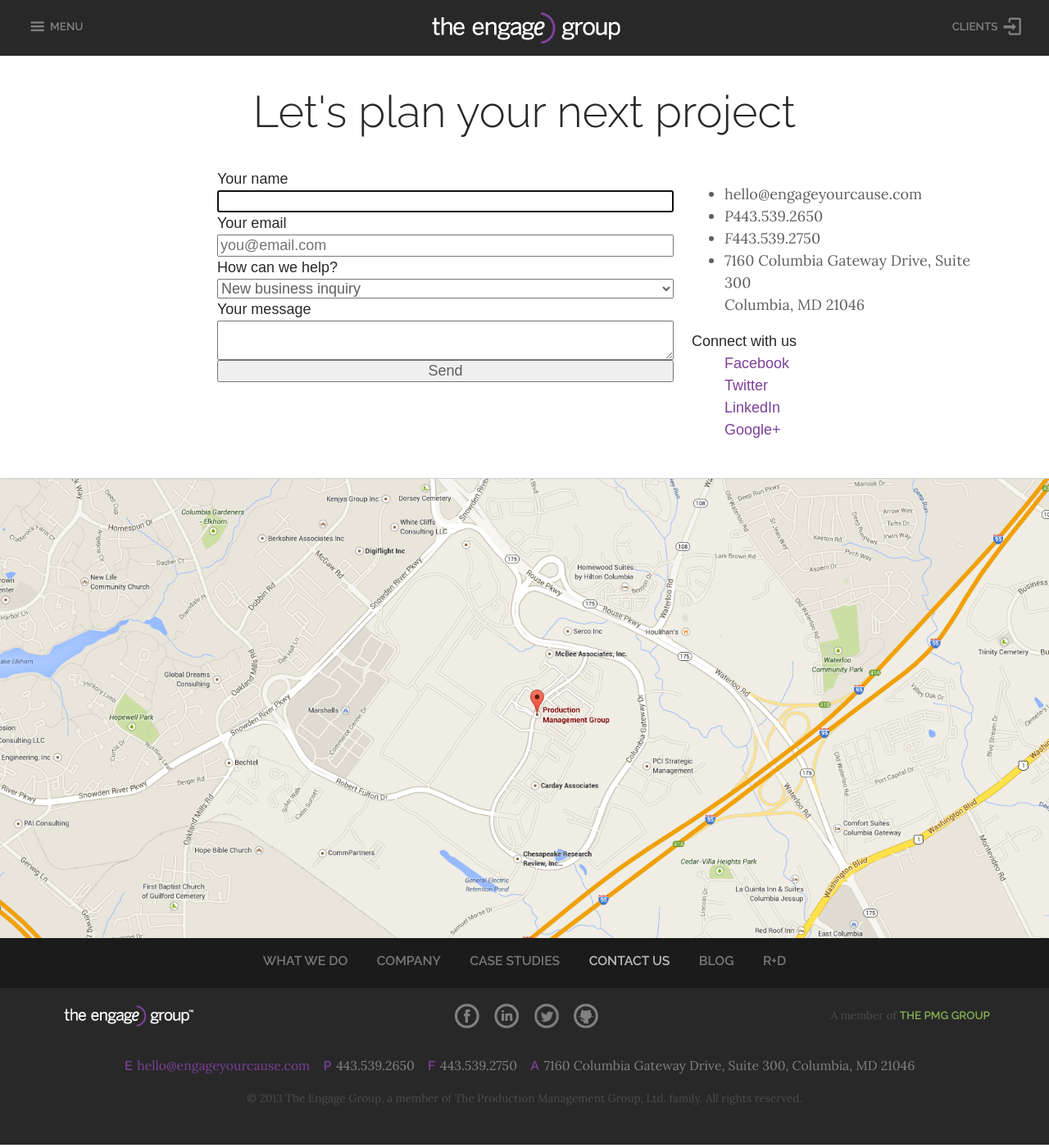
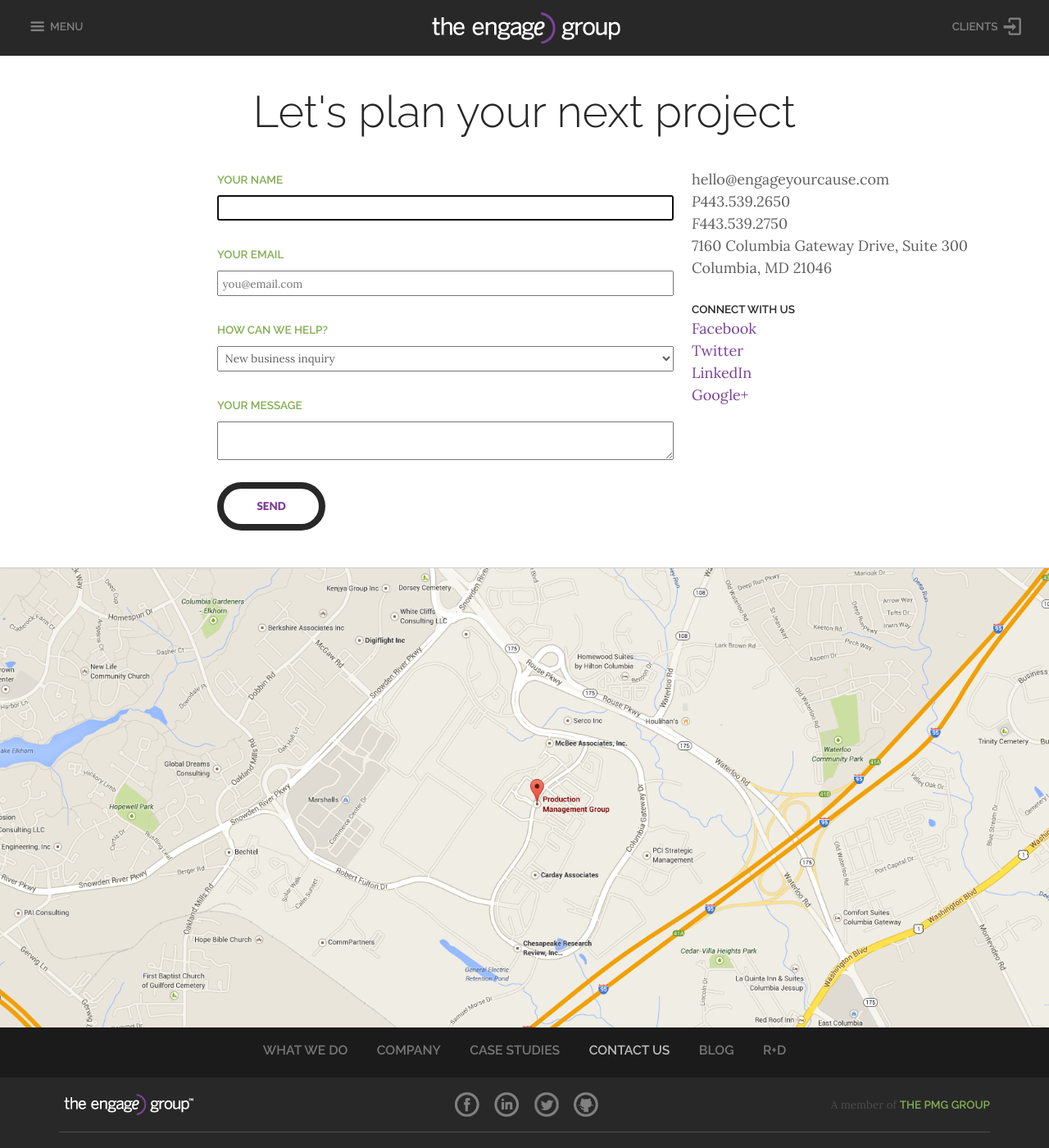
Before and after one commit to jayperryworks/engage, a Jekyll site: the page built from contact.html, in a window 1280 px wide and 1400 px high. Shown: the whole window at 82% size. Built offline with Jekyll 4.4.1, drawn with Linux system fonts in a browser that asks for light colours; Markdown is read by kramdown in place of the engine named in the settings.

Commit message:
blog & local nav styles

```diff
--- a/_includes/service-list.html
+++ b/_includes/service-list.html
@@ -1,7 +1,7 @@
 <nav class="{{ include.class }}" role="navigation">
 	<ul>
 		<li>
-			<a href="#service1">Email Fundraising</a>
+			<a href="#service1" class="active">Email Fundraising</a>
 		</li>
 		<li>
 			<a href="#service2">Mobile Campaigns</a>
--- a/_layouts/default.html
+++ b/_layouts/default.html
@@ -60,7 +60,7 @@
             <a href="#"><img src="{{ site.baseurl }}assets/images/logo-engage--full-small.png" alt="The Engage Group" /></a>
           </div>
 
-          <nav class="social">
+          <nav class="social horizontal">
             <ul>
               <li><a href="#" class="social-icon-fb">Facebook</a></li>
               <li><a href="#" class="social-icon-linkedin">LinkedIn</a></li>
--- a/_preprocess/sass/modules/_footer.scss
+++ b/_preprocess/sass/modules/_footer.scss
@@ -48,8 +48,7 @@
 	.footer-brand {
 		@include row;
 		@include rem(height, 60px);
-		border-bottom-width: $border-weight--thin;
-		border-color: $gray--dark;
+		border-bottom: $border-weight--thin solid $gray--dark;
 
 		.logo-footer {
 			@include span-columns(1);
--- a/assets/css/app.css
+++ b/assets/css/app.css
@@ -722,7 +722,7 @@ table {
    These examples override the primary ('mobile first') styles.
    Modify as content requires.
    ========================================================================== */
-[role="navigation"] > ul, [role="navigation"].main > ul, [role="navigation"].jump > ul, .tabs.vertical > .panel > [role="complementary"] ul, .tabs.vertical > .panel .panel-aside ul, .carousel-thumbs.full_bleed > ul, .slats, .slats > ul, .slat, .social {
+[role="navigation"] > ul, [role="navigation"].main > ul, [role="navigation"].jump > ul, .tabs.vertical > .panel > [role="complementary"] ul, .tabs.vertical > .panel .panel-aside ul, .carousel-thumbs.full_bleed > ul, .post-meta.horizontal > dt, .post-meta.horizontal > dd, .slats, .slats > ul, .slat, .social.vertical {
   margin: 0;
   padding: 0;
   list-style: none; }
@@ -739,12 +739,12 @@ table {
   -webkit-filter: grayscale(0%);
   filter: none; }
 
-h1 > em, .h1 > em, h1 > .subhead, h4, .h4, [role="search"].large > input[type="search"], [role="search"].large > input[type="text"], h5, .h5, h6, .h6, [role="banner"], [role="navigation"].main, [role="navigation"].main .main-item, [role="navigation"].secondary.horizontal a, .menu-footer, .menu-footer a, .footer-brand .brand-group a, .footer-contact dt, h1, .h1, h2, .h2, [role="navigation"].jump li a, .tooltip-bottom, .tooltip-left {
+h1 > em, .h1 > em, h1 > .subhead, h4, .h4, [role="search"].large > input[type="search"], [role="search"].large > input[type="text"], h5, .h5, [role="navigation"].local.vertical a, h6, .h6, .post-meta.horizontal, .contact > label, [role="banner"], [role="navigation"].main, [role="navigation"].main .main-item, [role="navigation"].secondary.horizontal a, .menu-footer, .menu-footer a, .footer-brand .brand-group a, .footer-contact dt, h1, .h1, h2, .h2, [role="navigation"].jump li a, .tooltip-bottom, .tooltip-left {
   font-family: "Raleway", "Helvetica Neue", Helvetica, Arial, sans-serif;
   font-weight: 300;
   font-style: normal; }
 
-h1 > em, .h1 > em, h1 > .subhead, h4, .h4, [role="search"].large > input[type="search"], [role="search"].large > input[type="text"], h5, .h5, h6, .h6, [role="banner"], [role="navigation"].main, [role="navigation"].main .main-item, [role="navigation"].secondary.horizontal a, .menu-footer, .menu-footer a, .footer-brand .brand-group a, .footer-contact dt {
+h1 > em, .h1 > em, h1 > .subhead, h4, .h4, [role="search"].large > input[type="search"], [role="search"].large > input[type="text"], h5, .h5, [role="navigation"].local.vertical a, h6, .h6, .post-meta.horizontal, .contact > label, [role="banner"], [role="navigation"].main, [role="navigation"].main .main-item, [role="navigation"].secondary.horizontal a, .menu-footer, .menu-footer a, .footer-brand .brand-group a, .footer-contact dt {
   font-weight: 600; }
 
 button, .button {
@@ -755,7 +755,7 @@ button, .button {
 button, .button {
   font-weight: 900; }
 
-h3, .h3, p, li, ol, small, .caption, [role="navigation"].secondary-item, [role="navigation"].secondary.horizontal a, .footer-contact dd {
+h3, .h3, p, li, ol, small, .caption, [role="navigation"] .secondary-item, [role="navigation"].secondary.horizontal a, .footer-contact dd, .contact > input:not([type=submit]):not([type=file]), .contact > select, .contact > textarea, .social.vertical {
   font-family: "Lora", Georgia, Cambria, "Times New Roman", Times, serif;
   font-weight: 400;
   font-style: normal; }
@@ -1190,13 +1190,13 @@ p {
   width: 1em;
   text-align: center; }
 
-.reverse, [role="navigation"].jump li a, [role="banner"], .hero, .strip.reverse, .story--dark, .carousel.full_bleed, .footer-global {
+.reverse, [role="navigation"].jump li a, [role="navigation"].local.vertical a, [role="banner"], .hero, .strip.reverse, .story--dark, .carousel.full_bleed, .footer-global {
   color: white;
   background: #282828;
   border-color: black; }
-  .reverse p, [role="navigation"].jump li a p, [role="banner"] p, .hero p, .strip.reverse p, .story--dark p, .carousel.full_bleed p, .footer-global p {
+  .reverse p, [role="navigation"].jump li a p, [role="navigation"].local.vertical a p, [role="banner"] p, .hero p, .strip.reverse p, .story--dark p, .carousel.full_bleed p, .footer-global p {
     color: gray; }
-  .reverse small, [role="navigation"].jump li a small, [role="banner"] small, .hero small, .strip.reverse small, .story--dark small, .carousel.full_bleed small, .footer-global small {
+  .reverse small, [role="navigation"].jump li a small, [role="navigation"].local.vertical a small, [role="banner"] small, .hero small, .strip.reverse small, .story--dark small, .carousel.full_bleed small, .footer-global small {
     color: #4d4d4d; }
 
 .flood, .footer-local, footer.local {
@@ -1267,13 +1267,13 @@ h4, .h4, [role="search"].large > input[type="search"], [role="search"].large > i
   text-transform: uppercase;
   margin: 0; }
 
-h5, .h5 {
+h5, .h5, [role="navigation"].local.vertical a {
   font-size: 12px;
   font-size: 0.75rem;
   text-transform: uppercase;
   margin: 0; }
 
-h6, .h6 {
+h6, .h6, .post-meta.horizontal, .contact > label {
   font-size: 12px;
   font-size: 0.75rem;
   text-transform: uppercase;
@@ -1351,7 +1351,7 @@ a {
   a > p {
     color: #5f5f5f; }
 
-small, .caption, [role="navigation"].secondary-item, [role="navigation"].secondary.horizontal a {
+small, .caption, [role="navigation"] .secondary-item, [role="navigation"].secondary.horizontal a {
   font-size: 12px;
   font-size: 0.75rem; }
 
@@ -1709,11 +1709,6 @@ body {
   border-top: 1px solid #edebe8; }
   .tabs.vertical:last-child {
     margin-right: 0; }
-  .tabs.vertical:before, .tabs.vertical:after {
-    content: " ";
-    display: table; }
-  .tabs.vertical:after {
-    clear: both; }
   @media screen and (min-width: 48em) {
     .tabs.vertical {
       display: block;
@@ -1730,18 +1725,20 @@ body {
       width: 100%; }
       .tabs.vertical:last-child {
         margin-right: 0; } }
+  .tabs.vertical:before, .tabs.vertical:after {
+    content: " ";
+    display: table; }
+  .tabs.vertical:after {
+    clear: both; }
   .tabs.vertical > .panel {
     display: block;
     float: left;
     margin-right: 6.06061%;
     width: 73.48485%;
-    padding: 0 16px;
-    padding: 0 1rem;
     margin-right: 0;
     display: none;
     visibility: hidden;
-    text-align: left;
-    border-left: 1px solid #edebe8; }
+    text-align: left; }
     .tabs.vertical > .panel:last-child {
       margin-right: 0; }
     @media screen and (min-width: 48em) {
@@ -1824,25 +1821,41 @@ body {
 [role="navigation"].local.vertical {
   display: block;
   float: left;
-  width: 26.51515%;
-  padding: 0 16px;
-  padding: 0 1rem; }
+  margin-right: 6.06061%;
+  width: 20.45455%;
+  padding-right: 16px;
+  padding-right: 1rem;
+  margin: 36px 0;
+  margin: 2.25rem 0; }
   [role="navigation"].local.vertical:last-child {
-    width: 20.45455%; }
+    margin-right: 0; }
   @media screen and (min-width: 48em) {
     [role="navigation"].local.vertical {
       display: block;
       float: left;
-      width: 25.73529%; }
+      margin-right: 2.94118%;
+      width: 22.79412%; }
       [role="navigation"].local.vertical:last-child {
-        width: 22.79412%; } }
+        margin-right: 0; } }
   @media screen and (min-width: 80em) {
     [role="navigation"].local.vertical {
       display: block;
       float: left;
-      width: 33.98058%; }
+      margin-right: 1.94175%;
+      width: 32.03883%; }
       [role="navigation"].local.vertical:last-child {
-        width: 32.03883%; } }
+        margin-right: 0; } }
+  [role="navigation"].local.vertical a {
+    display: block;
+    padding: 0.8em 1em;
+    border-bottom: 1px solid black;
+    color: gray; }
+    [role="navigation"].local.vertical a:hover {
+      color: #cbcbcb;
+      background: #424242; }
+    [role="navigation"].local.vertical a.active {
+      color: white;
+      background: #7c4099; }
 
 [role="navigation"].thumbs.horizontal {
   *zoom: 1;
@@ -2218,8 +2231,7 @@ body {
   display: block;
   height: 60px;
   height: 3.75rem;
-  border-bottom-width: 1px;
-  border-color: #4d4d4d; }
+  border-bottom: 1px solid #4d4d4d; }
   .footer-brand:before, .footer-brand:after {
     content: " ";
     display: table; }
@@ -2395,6 +2407,12 @@ body {
   border-bottom: 1px solid #282828; }
   .post.excerpt:last-child {
     border-bottom: none; }
+  .post.excerpt > hgroup {
+    margin-top: 30px;
+    margin-top: 1.875rem; }
+    .post.excerpt > hgroup h1, .post.excerpt > hgroup h2, .post.excerpt > hgroup h3 {
+      margin: 0;
+      line-height: 1.4; }
 
 .post.no_hairline {
   border-bottom: none; }
@@ -2434,6 +2452,26 @@ body {
       margin-left: 8.49515%; }
       .post.excerpt.narrow:last-child {
         margin-right: 0; } }
+
+.post-meta.horizontal {
+  display: inline-block;
+  vertical-align: baseline;
+  zoom: 1;
+  *display: inline;
+  *vertical-align: auto;
+  margin: 16px 0;
+  margin: 1rem 0; }
+  .post-meta.horizontal > dt, .post-meta.horizontal > dd {
+    display: inline-block;
+    vertical-align: baseline;
+    zoom: 1;
+    *display: inline;
+    *vertical-align: auto; }
+  .post-meta.horizontal > dt {
+    padding: 0 0.4em; }
+  .post-meta.horizontal > .post-meta-author {
+    padding: 0 0.4em 0 0;
+    border-right: 1px solid #cbcbcb; }
 
 button, .button {
   font-size: 12px;
@@ -2593,9 +2631,20 @@ input[type="search"]:before {
       width: 49.02913%; }
       .contact:last-child {
         margin-right: 0; } }
-  .contact > label, .contact > input, .contact > select, .contact > textarea {
+  .contact > input:not([type=submit]):not([type=file]), .contact > select, .contact > textarea {
+    font-size: 12px;
+    font-size: 0.75rem;
+    margin: 6px 0 24px 0;
+    margin: 0.375rem 0 1.5rem 0;
+    padding: 4px;
+    padding: 0.25rem;
     display: block;
     width: 100%; }
+  .contact > input[type="submit"] {
+    display: inline-block;
+    width: auto;
+    padding-left: 3em;
+    padding-right: 3em; }
 
 aside[role="contentinfo"].right {
   display: block;
@@ -2622,6 +2671,17 @@ aside[role="contentinfo"].right {
       width: 32.03883%; }
       aside[role="contentinfo"].right:last-child {
         margin-right: 0; } }
+  aside[role="contentinfo"].right ul {
+    margin: 0;
+    padding: 0;
+    list-style: none; }
+
+.social.vertical {
+  margin-top: 24px;
+  margin-top: 1.5rem; }
+  .social.vertical dd {
+    margin: 0;
+    padding: 0; }
 
 .tools {
   text-align: center;
--- a/blog.html
+++ b/blog.html
@@ -12,7 +12,7 @@ active: blog
 		{% for i in (1...10) %}
 		<article class="post excerpt">
 			<hgroup class="post-title">
-				<a href="{{ site.baseurl }}blog-post.html">
+				<a href="#">
 					<h1>We're growing!</h1>
 					<h3 class="secondary">Kelley Kelly joins our team</h3>
 				</a>
@@ -20,7 +20,7 @@ active: blog
 			<p>
 				Lorem ipsum dolor sit amet, consectetur adipisicing elit. Beatae, eum maxime aut quisquam accusamus aperiam porro vel repellat officia ratione? Quam, nam, quasi cupiditate pariatur excepturi optio quod non eligendi aliquam delectus? Ipsa, natus, ipsam quae sint ducimus explicabo reprehenderit.
 			</p>
-			<dl class="horizontal" role="contentinfo">
+			<dl class="post-meta horizontal" role="contentinfo">
 				<dt><time datetime="2013-09-12">September 12, 2013</time></dt>
 				<dt class="post-meta-author">by <a href="#">Sean</a></dt>
 				<dt>Filed under</dt>
--- a/contact.html
+++ b/contact.html
@@ -8,13 +8,13 @@ active: contact
 	<div class="wrapper">
 		<h1>Let's plan your next project</h1>
 		<form class="contact" role="form">
-			<label for="form-contact-name">Your name</label>
+			<label class="secondary" for="form-contact-name">Your name</label>
 			<input type="text" class="form-required" id="form-contact-name" name="form-contact-name" autofocus required />
 
-			<label for="form-contact-email">Your email</label>
+			<label class="secondary" for="form-contact-email">Your email</label>
 			<input type="email" class="form-required" id="form-contact-email" name="form-contact-email" placeholder="you@email.com" required />
 
-			<label for="form-contact-subject">How can we help?</label>
+			<label class="secondary" for="form-contact-subject">How can we help?</label>
 			<select id="form-contact-subject" name="form-contact-subject">
 				<option value="new-business">New business inquiry</option>
 				<option value="information">Information request</option>
@@ -22,10 +22,10 @@ active: contact
 				<option value="swallow">What is the airspeed velocity of an unladen swallow?</option>
 			</select>
 
-			<label for="form-contact-message">Your message</label>
+			<label class="secondary" for="form-contact-message">Your message</label>
 			<textarea placeholder=""></textarea>
 
-			<input type="submit" value="Send" />
+			<input type="submit" class="button" value="Send" />
 		</form>
 
 		<aside role="contentinfo" class="right">
@@ -38,8 +38,8 @@ active: contact
 					Columbia, MD 21046
 				</li>
 			</ul>
-			<dl class="social">
-				<dt>Connect with us</dt>
+			<dl class="social vertical">
+				<dt><h5>Connect with us</h5></dt>
 				<dd><a href="facebook.com">Facebook</a></dd>
 				<dd><a href="twitter.com">Twitter</a></dd>
 				<dd><a href="linkedin.com">LinkedIn</a></dd>
```
Also changed, not shown: _includes/service.html (+4 -4 lines), _preprocess/sass/modules/_misc.scss (+39 -2 lines), _preprocess/sass/modules/_nav.scss (+31 -15 lines), _preprocess/sass/modules/_post.scss (+29 -0 lines).
